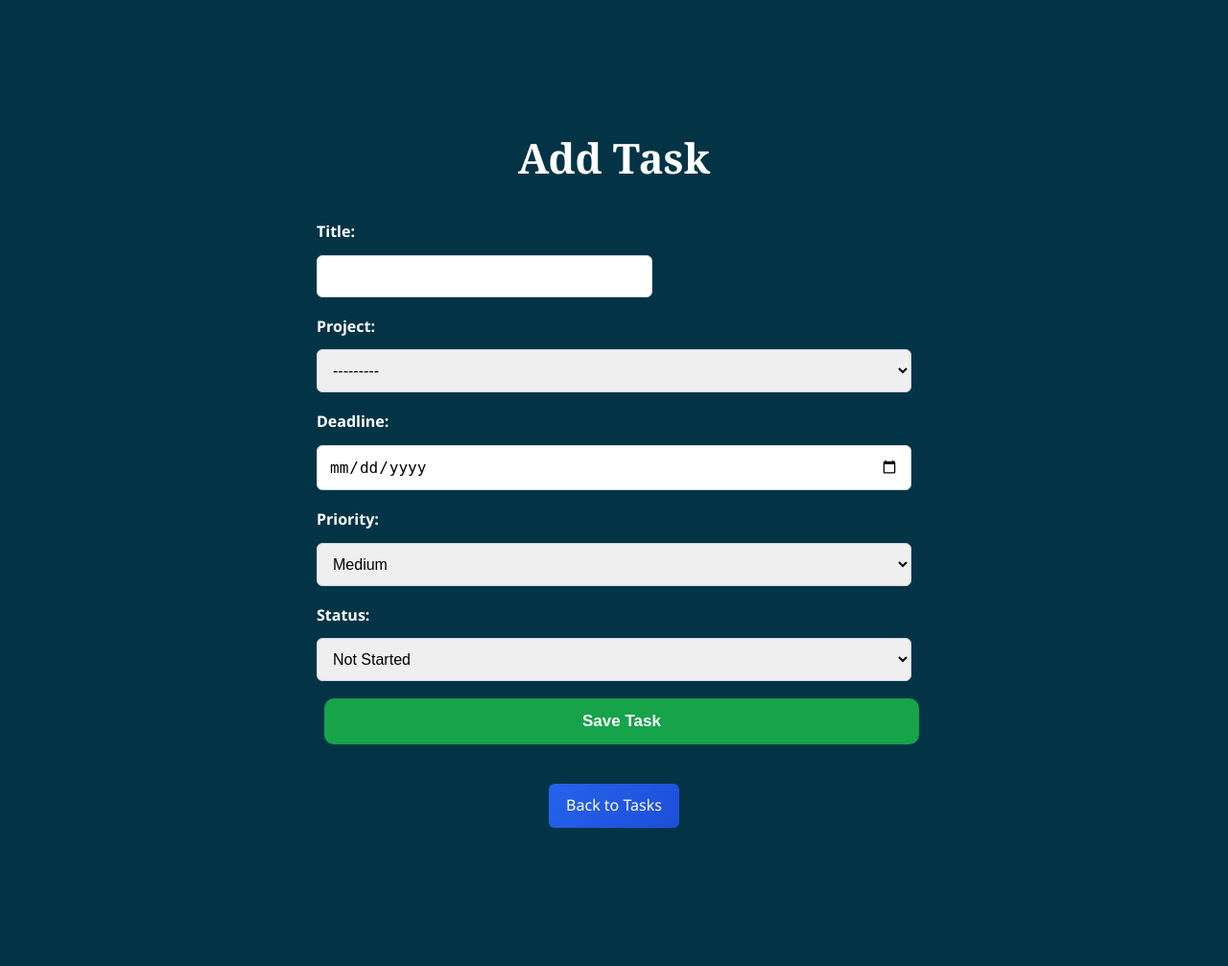
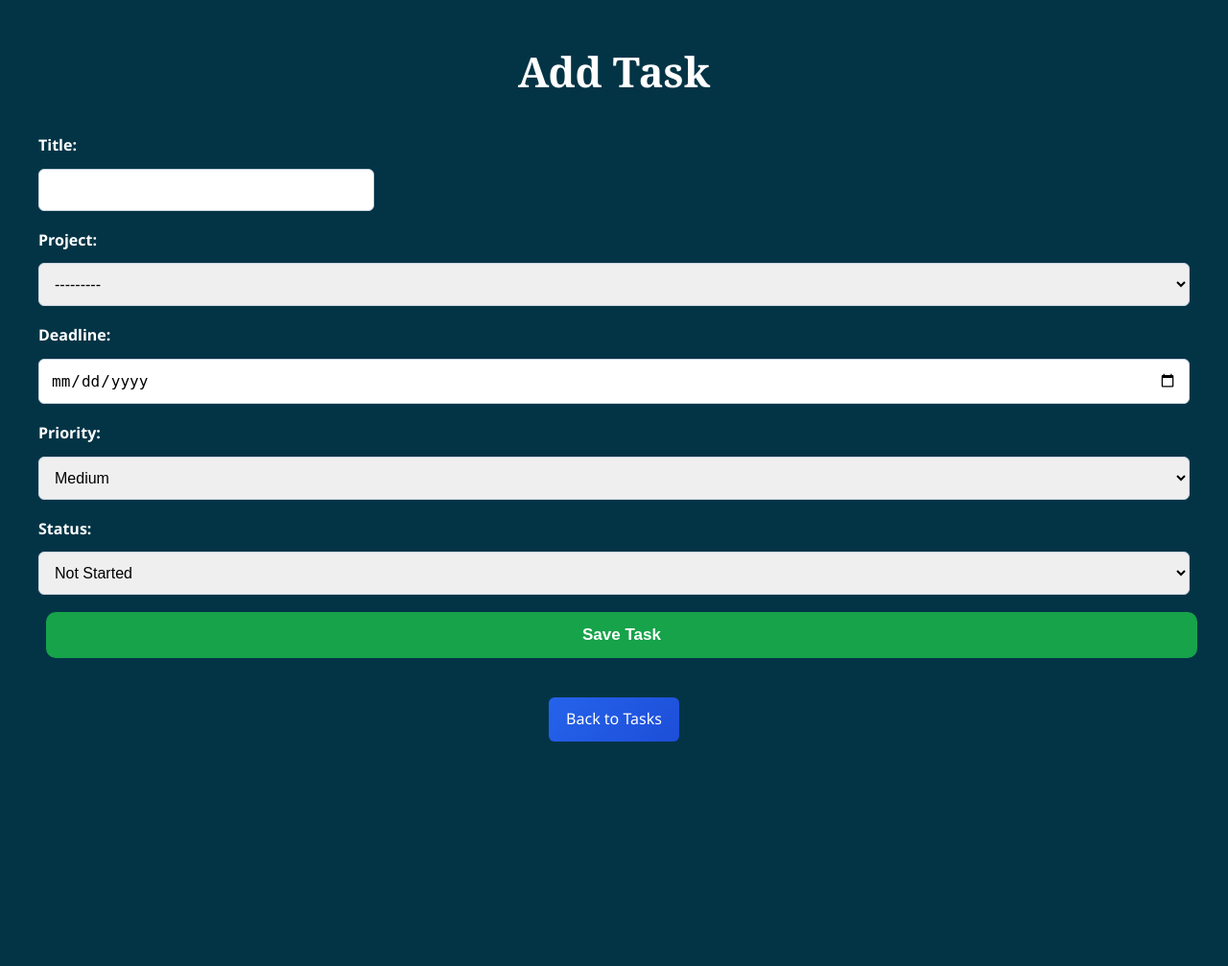
Before and after one commit to remzyayo/ALX_CapstoneProject, a Django app: page /add/ in a window 1280 px wide. Shown: the whole page at 96% size. After the commit the page ends 773 px from the top, so only its background shows below. Run offline with Django 5.2, Linux system fonts and the light colour scheme; a user stored in the database is signed in; data that the repository does not hold is empty.

Commit message:
Css update

```diff
--- a/expenses/static/expenses/css/style.css
+++ b/expenses/static/expenses/css/style.css
@@ -597,11 +597,6 @@ textarea:focus {
 
 /* Add Task & Add Project Pages */
 
-.form-container{
-    max-width:700px;
-    margin:50px auto;
-    padding:40px;
-}
 
 .form-container h1{
     color:#ffffff;
```
